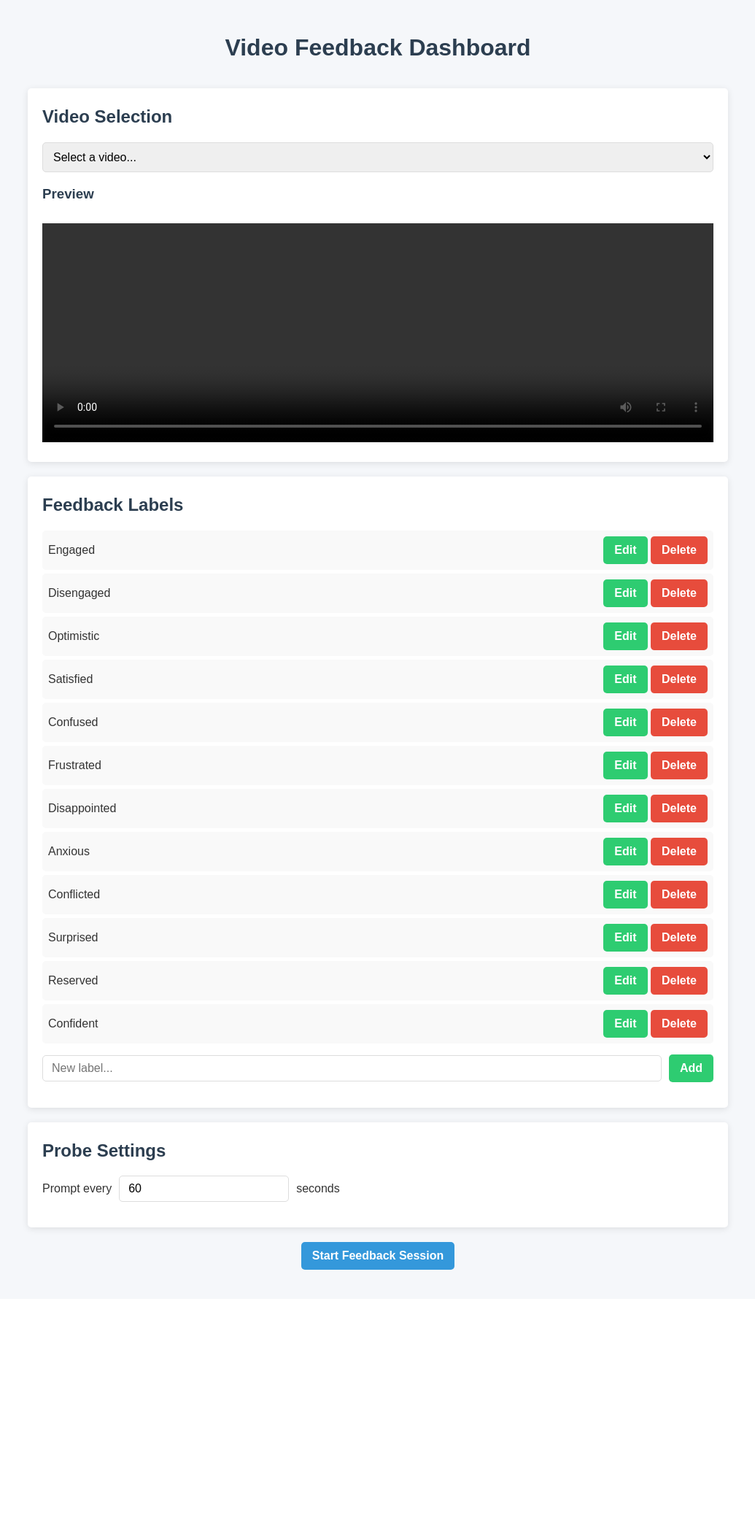
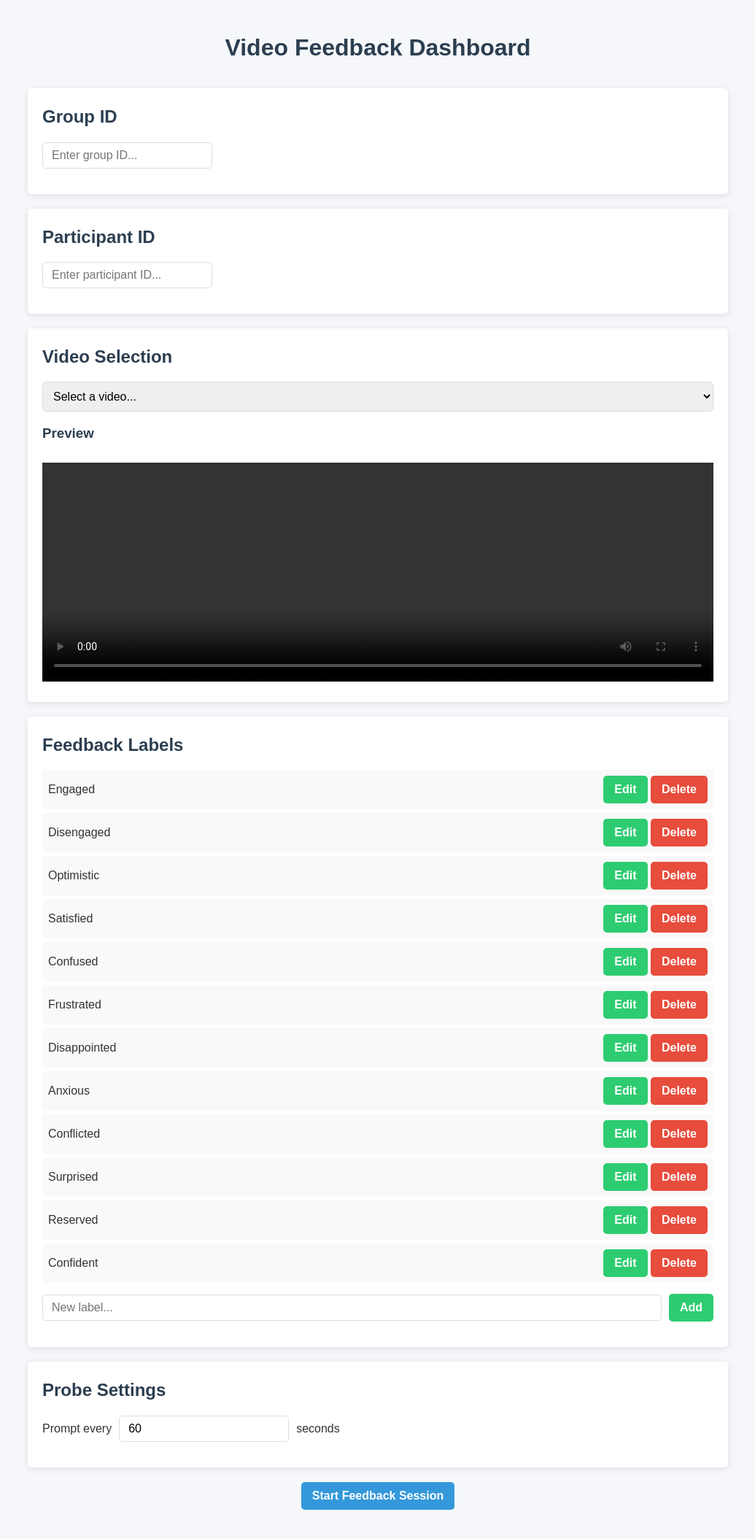
Before and after one commit to Blanchard-lab/sr-probe-caught-annotator, a Flask app: page /dashboard in a window 1280 px wide. Shown: the whole page at 73% size, without its empty margins (122-1157 px from the left). Before the commit the page ends 1740 px from the top, so only its background shows below. Run offline with Flask 3, Linux system fonts and the light colour scheme; data that the repository does not hold is empty.

Commit message:
Added group ID and participant ID inputs in dashboard

```diff
--- a/static/js/dashboard.js
+++ b/static/js/dashboard.js
@@ -1,4 +1,6 @@
 document.addEventListener('DOMContentLoaded', function() {
+    const groupID = document.getElementById('group-id');
+    const participantID = document.getElementById('participant-id');
     const videoSelect = document.getElementById('video-select');
     const previewPlayer = document.getElementById('preview-player');
     const labelList = document.getElementById('label-list');
@@ -122,9 +124,18 @@ document.addEventListener('DOMContentLoaded', function() {
             return;
         }
 
+        if (!groupID || !participantID) {
+            alert('Please enter both Group ID and Participant ID');
+            return;
+        }
+
         localStorage.setItem('current_video', selectedVideo);
         localStorage.setItem('probe_frequency', probeFrequency.value);
+        localStorage.setItem('group_id', groupID.value);
+        localStorage.setItem('participant_id', participantID.value);
 
+        console.log('Group ID:', groupID);
+        console.log('Participant ID:', participantID);
         window.location.href = '/feedback';
     });
 
--- a/static/js/feedback.js
+++ b/static/js/feedback.js
@@ -15,6 +15,8 @@ document.addEventListener('DOMContentLoaded', function() {
     let lastPromptTime = 0;
     let reportData = [];
     let sessionData = {
+        groupID: localStorage.getItem('group_id') || '',
+        participantID: localStorage.getItem('participant_id') || '',
         video: '',
         startTime: new Date().toISOString(),
         endTime: '',
--- a/templates/dashboard.html
+++ b/templates/dashboard.html
@@ -9,7 +9,18 @@
 <body>
     <div class="container">
         <h1>Video Feedback Dashboard</h1>
-
+        <div class="card">
+            <h2>Group ID</h2>
+            <div class="input-group">
+                <input type="number" id="group-id" placeholder="Enter group ID...">
+            </div>
+        </div>
+        <div class="card">
+            <h2>Participant ID</h2>
+            <div class="input-group">
+                <input type="number" id="participant-id" placeholder="Enter participant ID...">
+            </div>
+        </div>
         <div class="card">
             <h2>Video Selection</h2>
             <div id="video-select-container">
```
